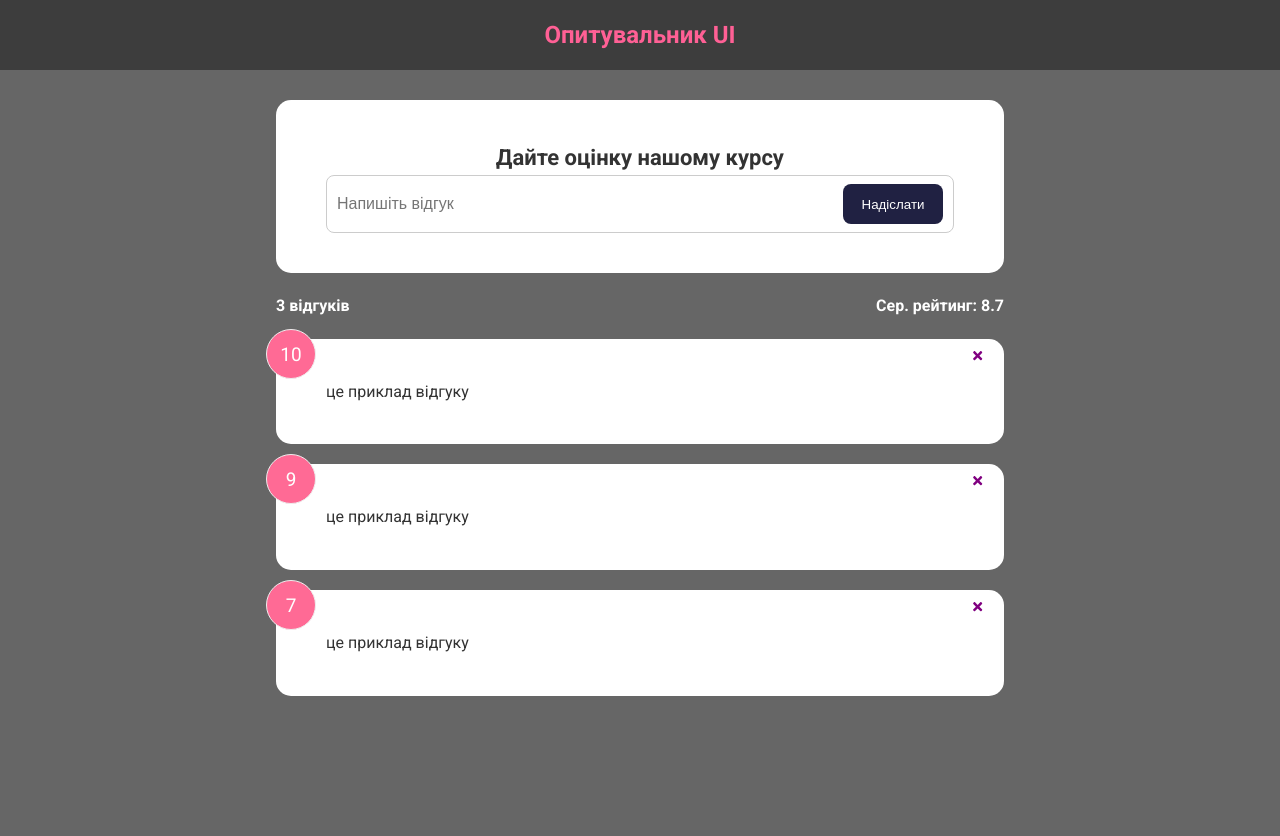
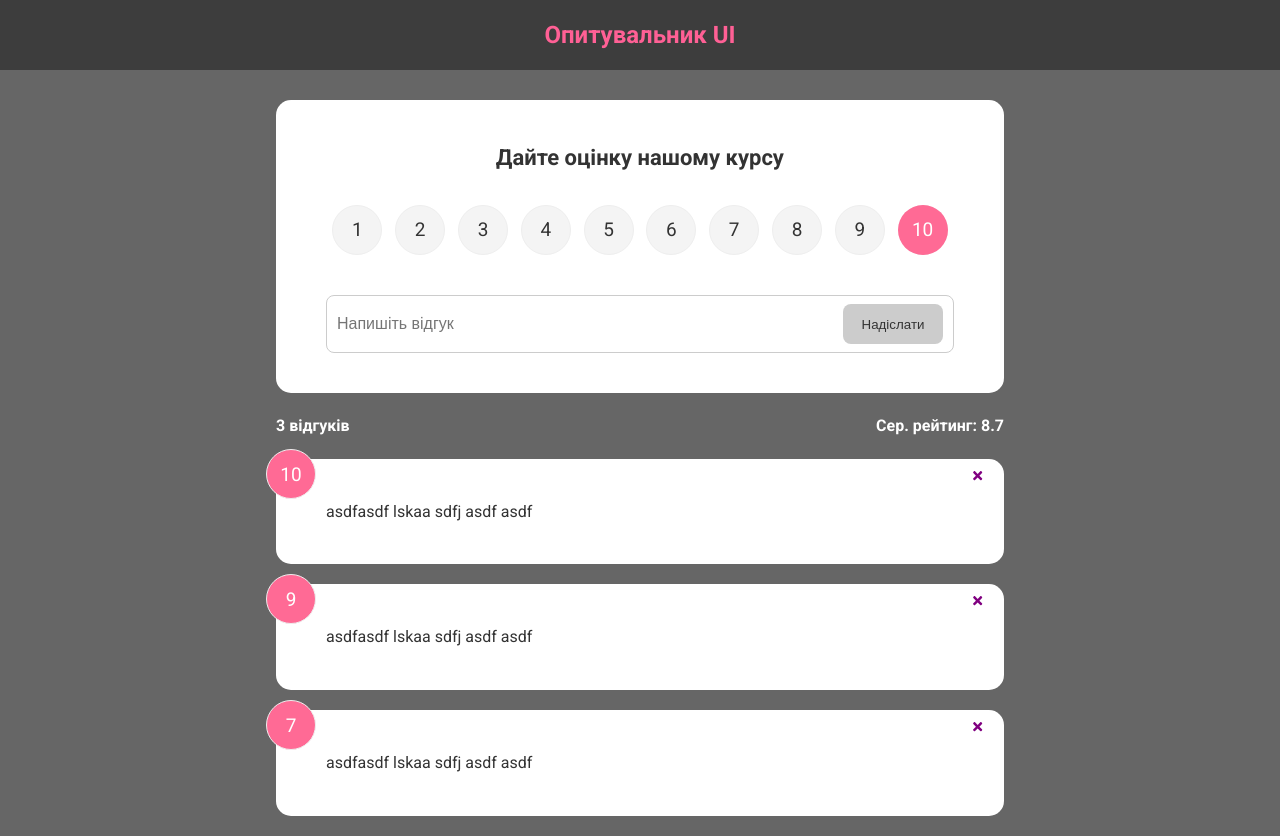
Before and after one commit to nat-dep-clg-chnu-cs/web-programming-and-web-design, a React (Create React App) app: page / in a window 1280 px wide. Before the commit the page ends 800 px from the top, so only its background shows below. Built offline with nearby package versions, Linux system fonts and the light colour scheme.

Commit message:
Кінець лекції №5
Signed-off-by: VVKo <v.v.kovdrysh@gmail.com>

```diff
--- a/package.json
+++ b/package.json
@@ -6,10 +6,13 @@
     "@testing-library/jest-dom": "^5.16.5",
     "@testing-library/react": "^13.4.0",
     "@testing-library/user-event": "^13.5.0",
+    "framer-motion": "^10.0.1",
     "react": "^18.2.0",
     "react-dom": "^18.2.0",
     "react-icons": "^4.7.1",
+    "react-router-dom": "^6.8.2",
     "react-scripts": "5.0.1",
+    "uuid": "^8.3.2",
     "web-vitals": "^2.1.4"
   },
   "scripts": {
--- a/src/App.js
+++ b/src/App.js
@@ -1,13 +1,20 @@
 import React, { useState } from "react";
-
+import {BrowserRouter as Router, Route, Routes} from 'react-router-dom'
+import {v4 as uuidv4} from 'uuid'
 import Header from "./components/Header";
 import FeedbackData from "./data/FeedbackData";
 import FeedbackList from "./components/FeedbackList";
 import FeedbackStat from "./components/FeedbackStat";
 import FeedbackForm from "./components/FeedbackForm";
+import AboutPage from "./pages/AboutPage";
 
 function App() {
   const [feedback, setFeedback] = useState(FeedbackData);
+
+    const addFeedback = (newFeedback) => {
+        newFeedback.id = uuidv4()
+        setFeedback([newFeedback, ...feedback])
+    }
     const deleteFeedback = (id) => {
         if(window.confirm('Ви впевнені, що хочете видалити цей важливий відгук??')
         ){
@@ -16,14 +23,22 @@
 
     }
   return (
-    <>
+    <Router>
       <Header />
       <div className="container">
-          <FeedbackForm />
-          <FeedbackStat feedback={feedback}/>
-        <FeedbackList feedback={feedback} handleDelete={deleteFeedback} />
+          <Routes>
+              <Route path='/' element={<>
+                  <FeedbackForm handleAdd={addFeedback}/>
+                  <FeedbackStat feedback={feedback}/>
+                  <FeedbackList feedback={feedback} handleDelete={deleteFeedback} />
+
+              </>}/>
+              <Route path='/about' element={<AboutPage />}/>
+          </Routes>
+
+
       </div>
-    </>
+    </Router>
   );
 }
 
--- a/src/components/FeedbackForm.js
+++ b/src/components/FeedbackForm.js
@@ -1,25 +1,61 @@
-import React, {useState} from 'react';
+import {useState} from 'react';
+import RatingSelect from "./RatingSelect";
 import Card from "../shared/Card";
 import Button from "../shared/Button";
 
-const FeedbackForm = () => {
+const FeedbackForm = ({handleAdd}) => {
     const [text, setText] = useState('')
+    const [rating, setRating] = useState(10)
     const [btnDisabled, setBtnDisabled] = useState(true)
+    const [message, setMessage] = useState('')
     const handleTextChange = (e) => {
-        console.log(e.target.value)
+        if(text === ''){
+            setBtnDisabled(true)
+            setMessage(null)
+        } else if(text !== '' && text.trim().length <= 8){
+            setMessage('Текст повинен містити щонайменше 10 символів')
+            setBtnDisabled(true)
+        }else{
+            setMessage(null)
+            setBtnDisabled(false)
+        }
+        setText(e.target.value)
     }
+
+    const handleSubmit = (e) => {
+        e.preventDefault()
+        if(text.trim().length>8){
+            const newFeedback ={
+                text,
+                rating,
+            }
+            handleAdd(newFeedback)
+
+            setText('')
+        }
+
+
+    }
+
     return (
         <Card>
-        <form>
-            <h2>Дайте оцінку нашому курсу</h2>
-            {}
-            <div className="input-group">
-                <input onChange={handleTextChange} type="text" placeholder={'Напишіть відгук'}/>
-                <Button type="submit" isDisabled={btnDisabled}>Надіслати</Button>
-            </div>
-        </form>
+            <form onSubmit={handleSubmit}>
+                <h2>Дайте оцінку нашому курсу</h2>
+                <RatingSelect select={(rating) => setRating(rating)}/>
+                <div className="input-group">
+                    <input
+                        onChange={handleTextChange}
+                        type="text"
+                        placeholder='Напишіть відгук'
+                        value={text}
+                    />
+                    <Button type="submit" isDisable={btnDisabled} >
+                        Надіслати
+                    </Button>
+                </div>
+                {message && <div className='message'>{message}</div>}
+            </form>
         </Card>
     );
 };
-
 export default FeedbackForm;
--- a/src/components/FeedbackItem.js
+++ b/src/components/FeedbackItem.js
@@ -1,18 +1,17 @@
-import React, {useState} from "react";
+import React from "react";
 import Card from "../shared/Card";
 import {FaTimes} from "react-icons/fa";
 
 
 const FeedbackItem = ({ item, handleDelete }) => {
-    const [rating, setRating] = useState(item.rating)
-    const [text, setText] = useState('це приклад відгуку')
+
   return (
     <Card>
-      <div className="num-display">{rating}</div>
+      <div className="num-display">{item.rating}</div>
       <button onClick={() => handleDelete(item.id)} className="close">
         <FaTimes color="purple" />
       </button>
-      <div className="text-display">{text}</div>
+      <div className="text-display">{item.text}</div>
     </Card>
   );
 };
--- a/src/components/FeedbackList.js
+++ b/src/components/FeedbackList.js
@@ -1,4 +1,5 @@
 import React from "react";
+import { motion } from "framer-motion"
 import FeedbackItem from "./FeedbackItem";
 
 const FeedbackList = ({ feedback, handleDelete }) => {
@@ -8,7 +9,15 @@
   return (
     <div className="feedback-list">
       {feedback.map((item) => (
-        <FeedbackItem key={item.id} item={item} handleDelete={handleDelete} />
+          <motion.div key={item.id}
+                      initial={{opacity: 0}}
+                      animate={{opacity: 1}}
+                      exit={{opacity: 0}} >
+        <FeedbackItem
+
+            item={item}
+            handleDelete={handleDelete} />
+          </motion.div>
       ))}
     </div>
   );
--- /dev/null
+++ b/src/components/RatingSelect.js
@@ -0,0 +1,115 @@
+import {useState} from 'react';
+
+const RatingSelect = ({select}) => {
+    const [selected, setSelected] = useState(10)
+    const handleChange = (e) => {
+        setSelected(+e.currentTarget.value)
+        select(+e.currentTarget.value)
+    }
+    return (
+        <ul className='rating'>
+            <li>
+                <input type="radio"
+                       id='num1'
+                       name='rating'
+                       value='1'
+                       onChange={handleChange}
+                       checked={selected === 1 }
+                />
+                <label htmlFor="num1">1</label>
+            </li>
+            <li>
+                <input type="radio"
+                       id='num2'
+                       name='rating'
+                       value='2'
+                       onChange={handleChange}
+                       checked={selected === 2 }
+                />
+                <label htmlFor="num2">2</label>
+            </li>
+            <li>
+                <input type="radio"
+                       id='num3'
+                       name='rating'
+                       value='3'
+                       onChange={handleChange}
+                       checked={selected === 3 }
+                />
+                <label htmlFor="num3">3</label>
+            </li>
+            <li>
+                <input type="radio"
+                       id='num4'
+                       name='rating'
+                       value='4'
+                       onChange={handleChange}
+                       checked={selected === 4 }
+                />
+                <label htmlFor="num4">4</label>
+            </li>
+            <li>
+                <input type="radio"
+                       id='num5'
+                       name='rating'
+                       value='5'
+                       onChange={handleChange}
+                       checked={selected === 5 }
+                />
+                <label htmlFor="num5">5</label>
+            </li>
+            <li>
+                <input type="radio"
+                       id='num6'
+                       name='rating'
+                       value='6'
+                       onChange={handleChange}
+                       checked={selected === 6 }
+                />
+                <label htmlFor="num6">6</label>
+            </li>
+            <li>
+                <input type="radio"
+                       id='num7'
+                       name='rating'
+                       value='7'
+                       onChange={handleChange}
+                       checked={selected === 7 }
+                />
+                <label htmlFor="num7">7</label>
+            </li>
+            <li>
+                <input type="radio"
+                       id='num8'
+                       name='rating'
+                       value='8'
+                       onChange={handleChange}
+                       checked={selected === 8 }
+                />
+                <label htmlFor="num8">8</label>
+            </li>
+            <li>
+                <input type="radio"
+                       id='num9'
+                       name='rating'
+                       value='9'
+                       onChange={handleChange}
+                       checked={selected === 9}
+                />
+                <label htmlFor="num9">9</label>
+            </li>
+            <li>
+                <input type="radio"
+                       id='num10'
+                       name='rating'
+                       value='10'
+                       onChange={handleChange}
+                       checked={selected === 10}
+                />
+                <label htmlFor="num10">10</label>
+            </li>
+        </ul>
+    );
+};
+
+export default RatingSelect;
--- a/src/index.css
+++ b/src/index.css
@@ -144,7 +144,6 @@
 }
 
 .btn {
-  color: #fff;
   border: 0;
   border-radius: 8px;
   color: #fff;
--- /dev/null
+++ b/src/pages/AboutPage.js
@@ -0,0 +1,17 @@
+import React from 'react';
+import Card from "../shared/Card";
+
+const AboutPage = () => {
+    return (
+        <Card>
+            <div className="about">
+                <h1>Про цей додаток</h1>
+                <p>Зворотній зв'язок</p>
+                <p>Версія: 0.0.1</p>
+                <a href="/">На домашню сторінку</a>
+            </div>
+        </Card>
+    );
+};
+
+export default AboutPage;
```
Also changed, not shown: 1 other file (tests, documents, lock files or other folders).
